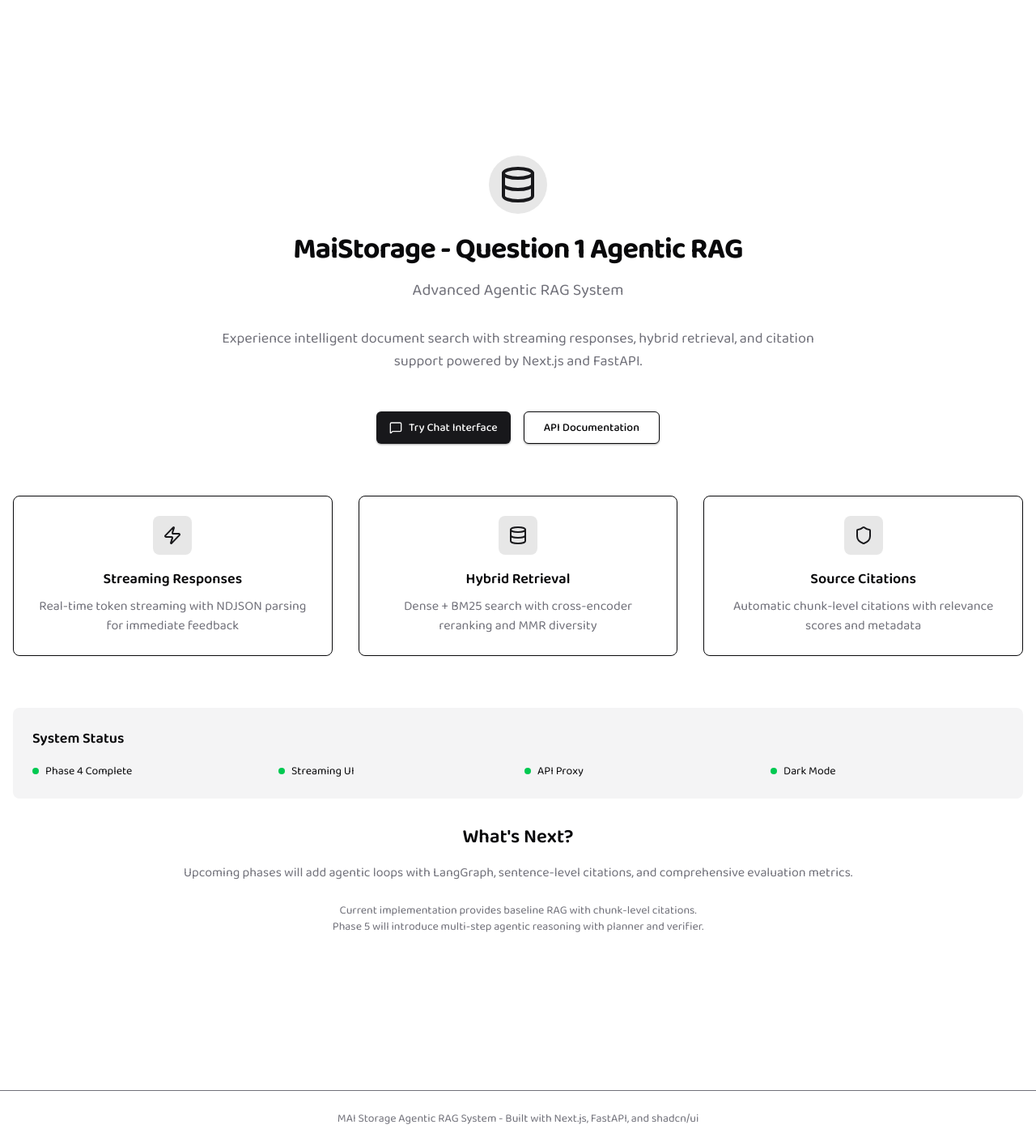
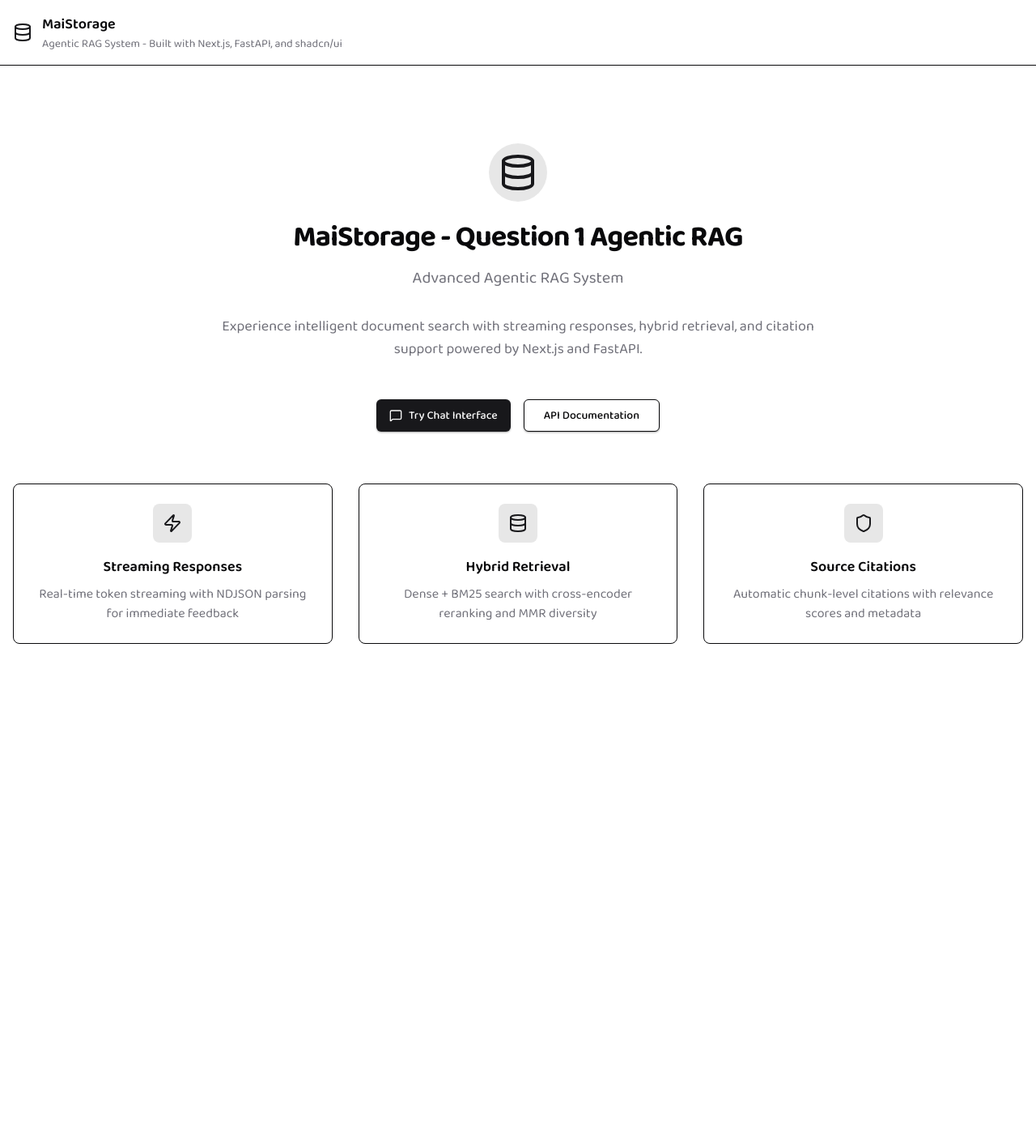
Before and after one commit to Marcussy34/maistorage, a Next.js app in the folder apps/web/: page / in a window 1280 px wide. Shown: the whole page at 81% size. After the commit the page ends 955 px from the top, so only its background shows below. Built offline with nearby package versions, Linux system fonts and the light colour scheme.

Commit message:
Consistent styling across all pages

```diff
--- a/apps/web/pages/api-docs.js
+++ b/apps/web/pages/api-docs.js
@@ -484,7 +484,7 @@
         {/* Footer */}
         <footer className="border-t py-6 mt-12 text-center text-sm text-muted-foreground">
           <p>
-            MAI Storage API Documentation - Built with FastAPI and OpenAPI 3.0
+            MaiStorage API Documentation - Built with FastAPI and OpenAPI 3.0
           </p>
         </footer>
       </div>
--- a/apps/web/pages/chat.js
+++ b/apps/web/pages/chat.js
@@ -100,21 +100,23 @@
   return (
     <>
       <Head>
-        <title>MAI Storage - RAG Chat</title>
-        <meta name="description" content="Intelligent document search and Q&A with MAI Storage RAG system" />
+        <title>MaiStorage - RAG Chat</title>
+        <meta name="description" content="Intelligent document search and Q&A with MaiStorage RAG system" />
         <meta name="viewport" content="width=device-width, initial-scale=1" />
         <link rel="icon" href="/favicon.ico" />
       </Head>
 
       <div className="flex flex-col h-screen bg-background text-foreground">
         {/* Header */}
-        <header className="flex items-center justify-between p-4 border-b bg-background/95 backdrop-blur supports-[backdrop-filter]:bg-background/60">
-          <div className="flex items-center gap-3">
+        <header className="border-b bg-background/95 backdrop-blur supports-[backdrop-filter]:bg-background/60">
+          <div className="container mx-auto px-4 py-4">
+            <div className="flex items-center justify-between">
+              <div className="flex items-center gap-3">
             <MessageSquare className="h-6 w-6 text-primary" />
             <div>
-              <h1 className="text-lg font-semibold">MAI Storage</h1>
+              <h1 className="text-lg font-semibold">MaiStorage</h1>
               <div className="flex items-center gap-2">
-                <p className="text-sm text-muted-foreground">Phase 7 - Interactive Citations</p>
+                <p className="text-sm text-muted-foreground">Agentic RAG Chat Interface</p>
                 <ModeStatus
                   isAgentic={agenticMode}
                   lastResponseTime={lastResponseTime}
@@ -184,6 +186,8 @@
                 Stop
               </Button>
             )}
+              </div>
+            </div>
           </div>
         </header>
 
@@ -209,7 +213,7 @@
         {/* Footer */}
         <footer className="px-4 py-2 text-center text-xs text-muted-foreground border-t">
           <p>
-            MAI Storage Phase 7 - Interactive Citations & Agent Trace
+            MaiStorage Phase 7 - Interactive Citations & Agent Trace
             {' • '}
             <span className="font-medium">
               {messages.filter(m => m.type === 'user').length} messages sent
--- a/apps/web/pages/index.js
+++ b/apps/web/pages/index.js
@@ -14,8 +14,23 @@
       </Head>
 
       <div className="min-h-screen bg-background text-foreground">
+        {/* Header */}
+        <header className="border-b bg-background/95 backdrop-blur supports-[backdrop-filter]:bg-background/60">
+          <div className="container mx-auto px-4 py-4">
+            <div className="flex items-center justify-between">
+              <div className="flex items-center gap-3">
+                <Database className="h-6 w-6 text-primary" />
+                <div>
+                  <h1 className="text-lg font-semibold">MaiStorage</h1>
+                  <p className="text-sm text-muted-foreground">Agentic RAG System - Built with Next.js, FastAPI, and shadcn/ui</p>
+                </div>
+              </div>
+            </div>
+          </div>
+        </header>
+
         {/* Hero Section */}
-        <main className="container mx-auto px-4 py-24 md:py-48">
+        <main className="container mx-auto px-4 py-24 md:py-24">
           <div className="text-center mb-12">
             <div className="flex justify-center mb-6">
               <div className="p-3 bg-primary/10 rounded-full">
@@ -81,51 +96,7 @@
               </p>
             </div>
           </div>
-
-          {/* Status Section */}
-          <div className="bg-muted rounded-lg p-6 mb-8">
-            <h2 className="text-lg font-semibold mb-4">System Status</h2>
-            <div className="grid sm:grid-cols-2 lg:grid-cols-4 gap-4">
-              <div className="flex items-center gap-2">
-                <div className="w-2 h-2 bg-green-500 rounded-full"></div>
-                <span className="text-sm">Phase 4 Complete</span>
-              </div>
-              <div className="flex items-center gap-2">
-                <div className="w-2 h-2 bg-green-500 rounded-full"></div>
-                <span className="text-sm">Streaming UI</span>
-              </div>
-              <div className="flex items-center gap-2">
-                <div className="w-2 h-2 bg-green-500 rounded-full"></div>
-                <span className="text-sm">API Proxy</span>
-              </div>
-              <div className="flex items-center gap-2">
-                <div className="w-2 h-2 bg-green-500 rounded-full"></div>
-                <span className="text-sm">Dark Mode</span>
-              </div>
-            </div>
-          </div>
-
-          {/* Next Steps */}
-          <div className="text-center">
-            <h2 className="text-2xl font-semibold mb-4">What's Next?</h2>
-            <p className="text-muted-foreground mb-6">
-              Upcoming phases will add agentic loops with LangGraph,
-              sentence-level citations, and comprehensive evaluation metrics.
-            </p>
-            <p className="text-sm text-muted-foreground">
-              Current implementation provides baseline RAG with chunk-level citations.
-              <br />
-              Phase 5 will introduce multi-step agentic reasoning with planner and verifier.
-            </p>
-          </div>
         </main>
-
-        {/* Footer */}
-        <footer className="border-t py-6 text-center text-sm text-muted-foreground">
-          <p>
-            MAI Storage Agentic RAG System - Built with Next.js, FastAPI, and shadcn/ui
-          </p>
-        </footer>
       </div>
     </>
   );
```
